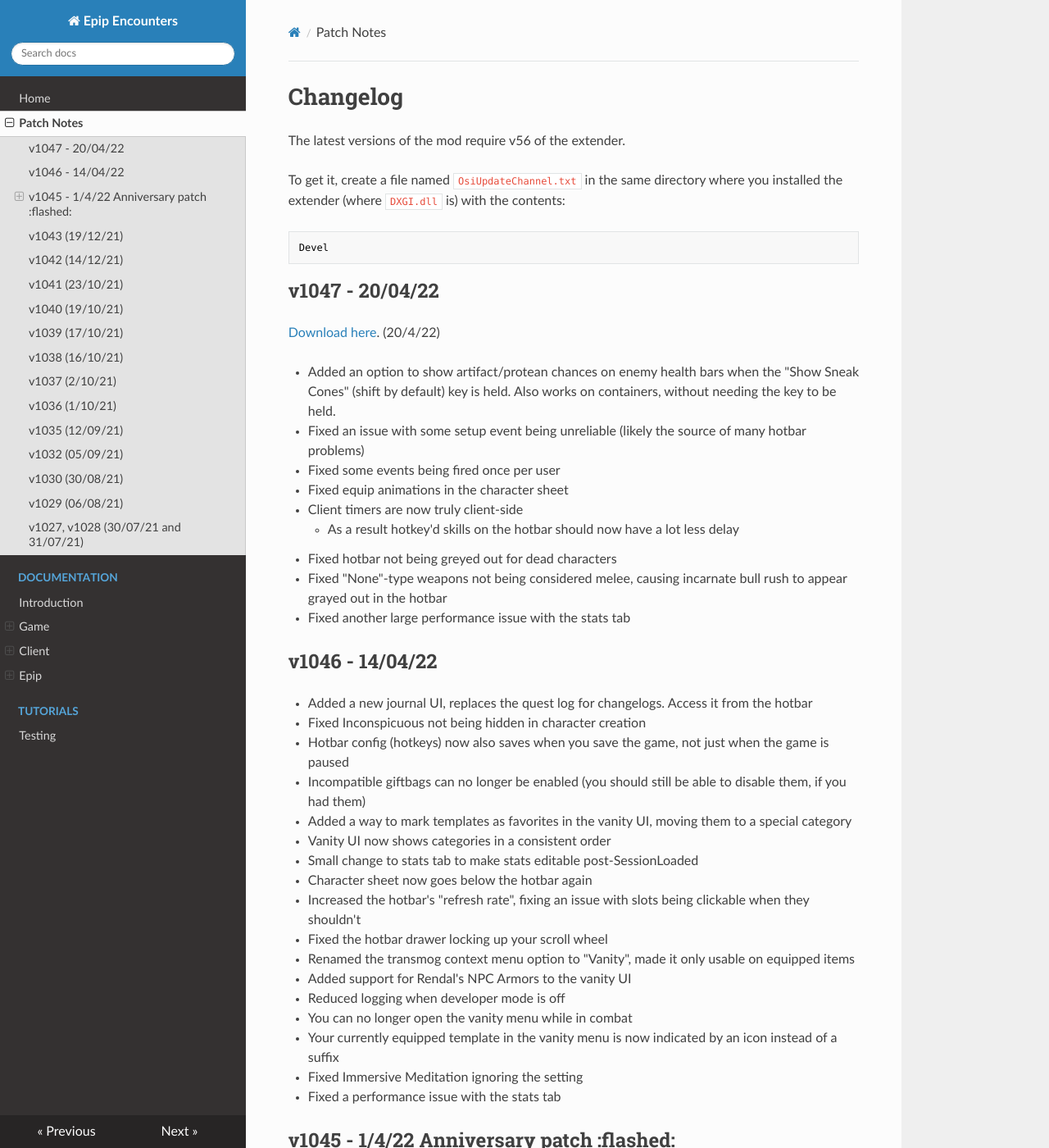
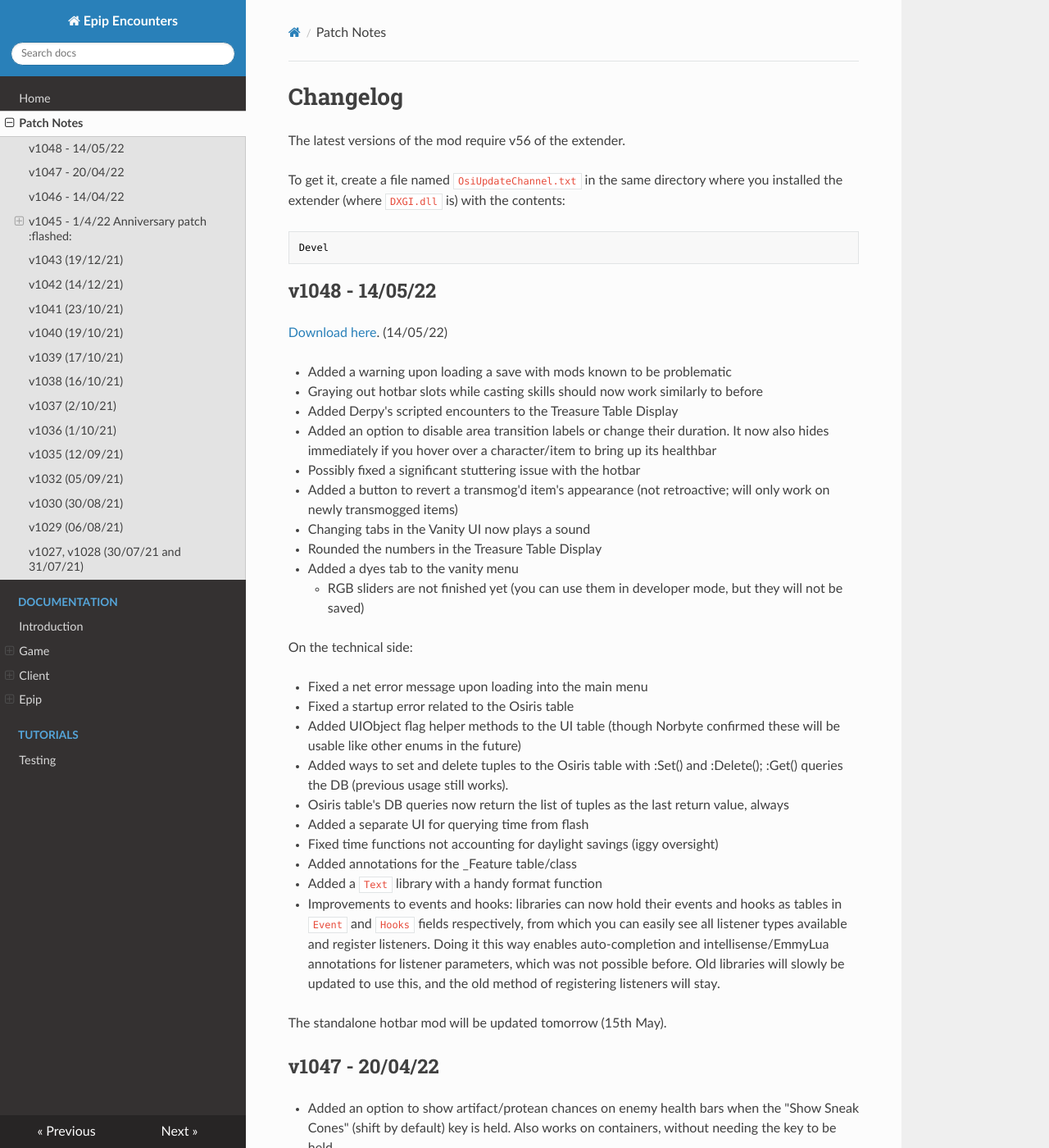
Before and after one commit to PinewoodPip/epip, an MkDocs documentation site: the page built from docs/patchnotes.md, in a window 1280 px wide and 1400 px high. Shown: the whole window at 82% size. Built offline with MkDocs 1.6.1, drawn with Linux system fonts in a browser that asks for light colours; nearby versions of some CDN libraries.

Commit message:
Add v1048 patchnotes

````diff
--- a/docs/patchnotes.md
+++ b/docs/patchnotes.md
@@ -7,9 +7,36 @@ To get it, create a file named `OsiUpdateChannel.txt` in the same directory wher
 Devel
 ```
 
+## v1048 - 14/05/22
+[Download here](https://drive.google.com/file/d/11Zz6D80HVBFh6rUsyQFVQDi_eKjAjyZw/view?usp=sharing). (14/05/22)
+
+- Added a warning upon loading a save with mods known to be problematic
+- Graying out hotbar slots while casting skills should now work similarly to before
+- Added Derpy's scripted encounters to the Treasure Table Display
+- Added an option to disable area transition labels or change their duration. It now also hides immediately if you hover over a character/item to bring up its healthbar
+- Possibly fixed a significant stuttering issue with the hotbar
+- Added a button to revert a transmog'd item's appearance (not retroactive; will only work on newly transmogged items)
+- Changing tabs in the Vanity UI now plays a sound
+- Rounded the numbers in the Treasure Table Display
+- Added a dyes tab to the vanity menu
+	- RGB sliders are not finished yet (you can use them in developer mode, but they will not be saved)
+
+On the technical side:
+
+- Fixed a net error message upon loading into the main menu
+- Fixed a startup error related to the Osiris table
+- Added UIObject flag helper methods to the UI table (though Norbyte confirmed these will be usable like other enums in the future)
+- Added ways to set and delete tuples to the Osiris table with :Set() and :Delete(); :Get() queries the DB (previous usage still works).
+- Osiris table's DB queries now return the list of tuples as the last return value, always
+- Added a separate UI for querying time from flash
+- Fixed time functions not accounting for daylight savings (iggy oversight)
+- Added annotations for the _Feature table/class
+- Added a `Text` library with a handy format function
+- Improvements to events and hooks: libraries can now hold their events and hooks as tables in `Event` and `Hooks` fields respectively, from which you can easily see all listener types available and register listeners. Doing it this way enables auto-completion and intellisense/EmmyLua annotations for listener parameters, which was not possible before. Old libraries will slowly be updated to use this, and the old method of registering listeners will stay.
+
+The standalone hotbar mod will be updated tomorrow (15th May).
+
 ## v1047 - 20/04/22
-[Download here](https://drive.google.com/file/d/13dI7QVVfyO-y-4tfJwmHgOEKr1jOV9se/view?usp=sharing). (20/4/22)
-
 - Added an option to show artifact/protean chances on enemy health bars when the "Show Sneak Cones" (shift by default) key is held. Also works on containers, without needing the key to be held.
 - Fixed an issue with some setup event being unreliable (likely the source of many hotbar problems)
 - Fixed some events being fired once per user
````
Also changed, not shown: docs/hotbar-standalone.md (+1 -1 lines).
